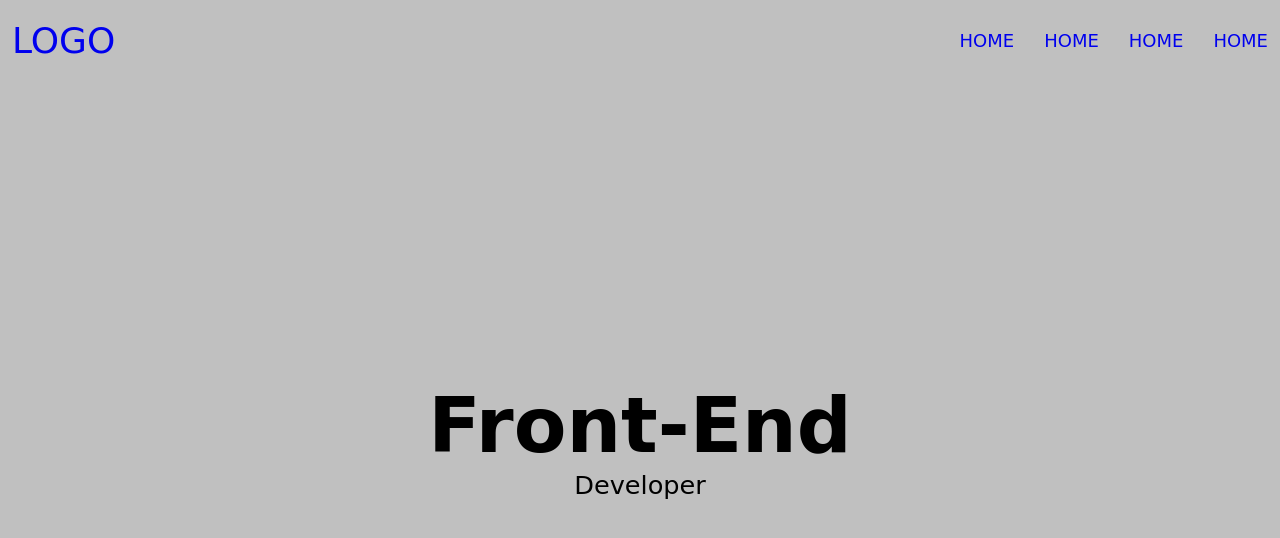
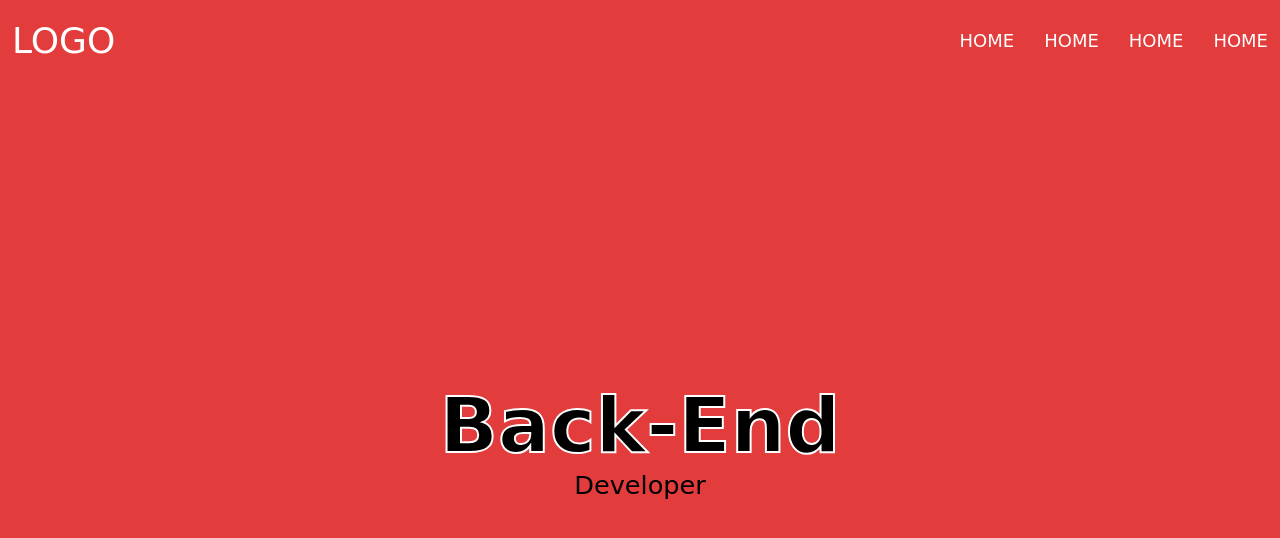
Before and after one commit to Sobirjonov0922/Test, a plain HTML site: page index.html in a window 1280 px wide. Drawn offline with Linux system fonts and the light colour scheme.

Commit message:
change html and css

```diff
--- a/index.html
+++ b/index.html
@@ -24,7 +24,7 @@
             </div>
         </nav>
         <div class="header__content">
-            <h1 class="header__title">front-end</h1>
+            <h1 class="header__title">back-end</h1>
             <p class="header__txt">developer</p>
         </div>
     </header>
--- a/style.css
+++ b/style.css
@@ -25,7 +25,7 @@ ul {
     height: 100vh;
     display: flex;
     flex-direction: column;
-    background: silver;
+    background: rgb(226, 60, 60);
 }
 
 .header__nav {
@@ -39,6 +39,7 @@ ul {
 }
 
 .header__logo {
+    color: #fff;
     font-size: 36px;
     text-transform: uppercase;
 }
@@ -49,6 +50,7 @@ ul {
 }
 
 .header__link {
+    color: #fff;
     font-size: 18px;
     text-transform: uppercase;
 }
@@ -64,6 +66,8 @@ ul {
 
 .header__title {
     font-size: 6vw;
+    -webkit-text-stroke-width: 2px;
+    -webkit-text-stroke-color: #fff;
 }
 
 .header__txt {
```
